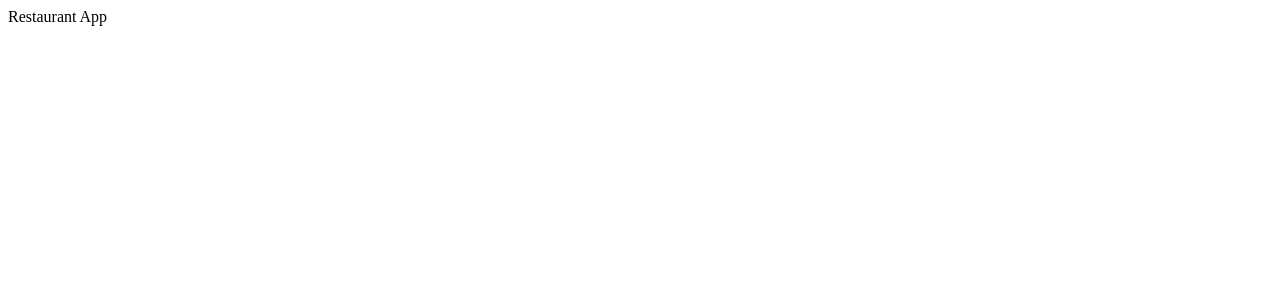
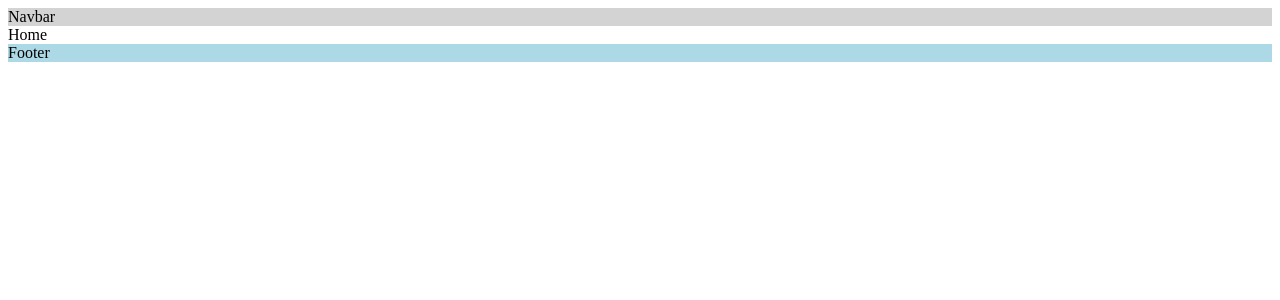
Before and after one commit to alehr45/restaurant, a React (Create React App) app: page / in a window 1280 px wide. Shown: the top 300 px of the page. Built offline with nearby package versions, Linux system fonts and the light colour scheme.

Commit message:
added routing and page structure

```diff
--- a/package.json
+++ b/package.json
@@ -8,6 +8,7 @@
     "@testing-library/user-event": "^13.5.0",
     "react": "^18.1.0",
     "react-dom": "^18.1.0",
+    "react-router-dom": "^6.3.0",
     "react-scripts": "5.0.1",
     "web-vitals": "^2.1.4"
   },
--- a/public/index.html
+++ b/public/index.html
@@ -11,7 +11,7 @@
       manifest.json provides metadata used when your web app is installed on a
       user's mobile device or desktop. See https://developers.google.com/web/fundamentals/web-app-manifest/
     -->
-    <link rel="manifest" href="%PUBLIC_URL%/manifest.json" />
+
     <!--
       Notice the use of %PUBLIC_URL% in the tags above.
       It will be replaced with the URL of the `public` folder during the build.
--- a/src/App.js
+++ b/src/App.js
@@ -1,7 +1,20 @@
 import React from "react";
+import { BrowserRouter as Router, Route, Routes } from "react-router-dom";
+//Components
+import NavBar from "./components/NavBar";
+import Footer from "./components/Footer";
+import Home from "./pages/Home";
 
 function App() {
-  return <div>Restaurant App</div>;
+  return (
+    <Router>
+      <NavBar />
+      <Routes>
+        <Route path="/" element={<Home />} />
+      </Routes>
+      <Footer />
+    </Router>
+  );
 }
 
 export default App;
--- /dev/null
+++ b/src/components/Footer.js
@@ -0,0 +1,13 @@
+import React from "react";
+
+const Footer = () => {
+  return <div style={styles.footerStyles}>Footer</div>;
+};
+
+const styles = {
+  footerStyles: {
+    backgroundColor: "lightblue"
+  }
+};
+
+export default Footer;
--- /dev/null
+++ b/src/components/NavBar.js
@@ -0,0 +1,13 @@
+import React from "react";
+
+const NavBar = () => {
+  return <div style={styles.navStyles}>Navbar</div>;
+};
+
+const styles = {
+  navStyles: {
+    backgroundColor: "lightgrey"
+  }
+};
+
+export default NavBar;
--- a/src/index.js
+++ b/src/index.js
@@ -1,7 +1,6 @@
 import React from "react";
 import ReactDOM from "react-dom/client";
 import App from "./App";
-import reportWebVitals from "./reportWebVitals";
 
 const root = ReactDOM.createRoot(document.getElementById("root"));
 root.render(
@@ -9,8 +8,3 @@ root.render(
     <App />
   </React.StrictMode>
 );
-
-// If you want to start measuring performance in your app, pass a function
-// to log results (for example: reportWebVitals(console.log))
-// or send to an analytics endpoint. Learn more: https://bit.ly/CRA-vitals
-reportWebVitals();
--- /dev/null
+++ b/src/pages/Home.js
@@ -0,0 +1,9 @@
+import React from "react";
+
+const Home = () => {
+  return <div>Home</div>;
+};
+
+// const styles = { homeStyles: {} };
+
+export default Home;
--- a/src/reportWebVitals.js
+++ /dev/null
@@ -1,13 +0,0 @@
-const reportWebVitals = onPerfEntry => {
-  if (onPerfEntry && onPerfEntry instanceof Function) {
-    import('web-vitals').then(({ getCLS, getFID, getFCP, getLCP, getTTFB }) => {
-      getCLS(onPerfEntry);
-      getFID(onPerfEntry);
-      getFCP(onPerfEntry);
-      getLCP(onPerfEntry);
-      getTTFB(onPerfEntry);
-    });
-  }
-};
-
-export default reportWebVitals;
```
Also changed, not shown: src/setupTests.js (deleted, +0 -5 lines), public/manifest.json (deleted), public/robots.txt (deleted), 1 other file (tests, documents, lock files or other folders).
